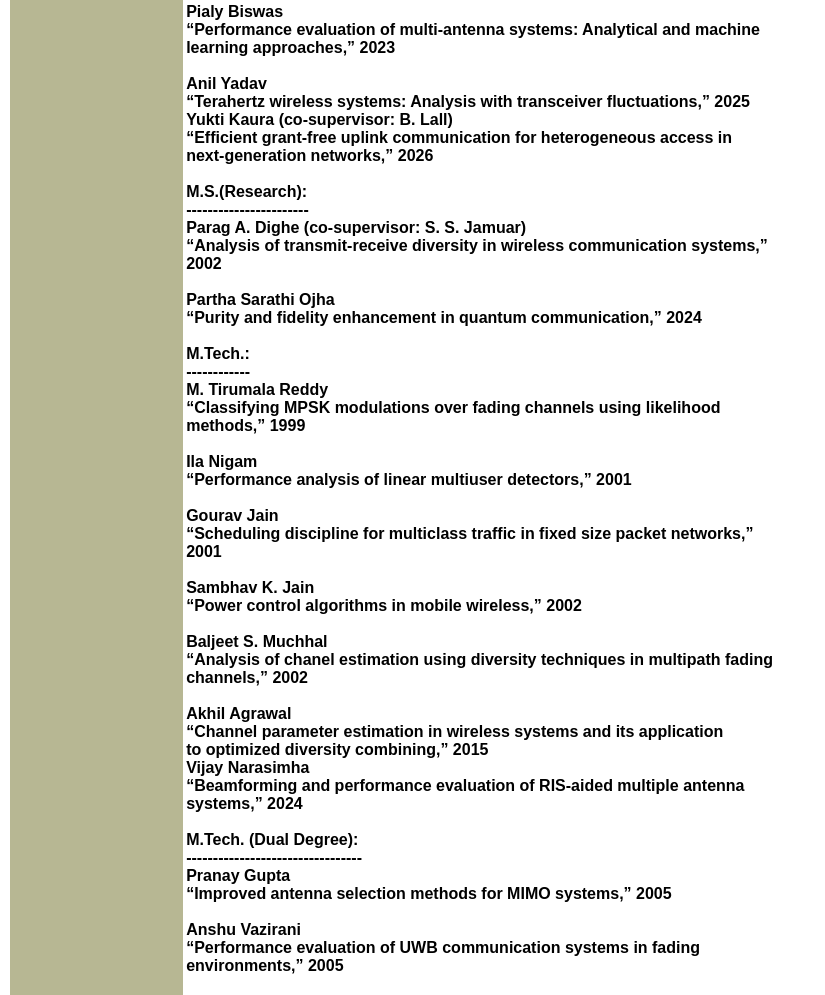
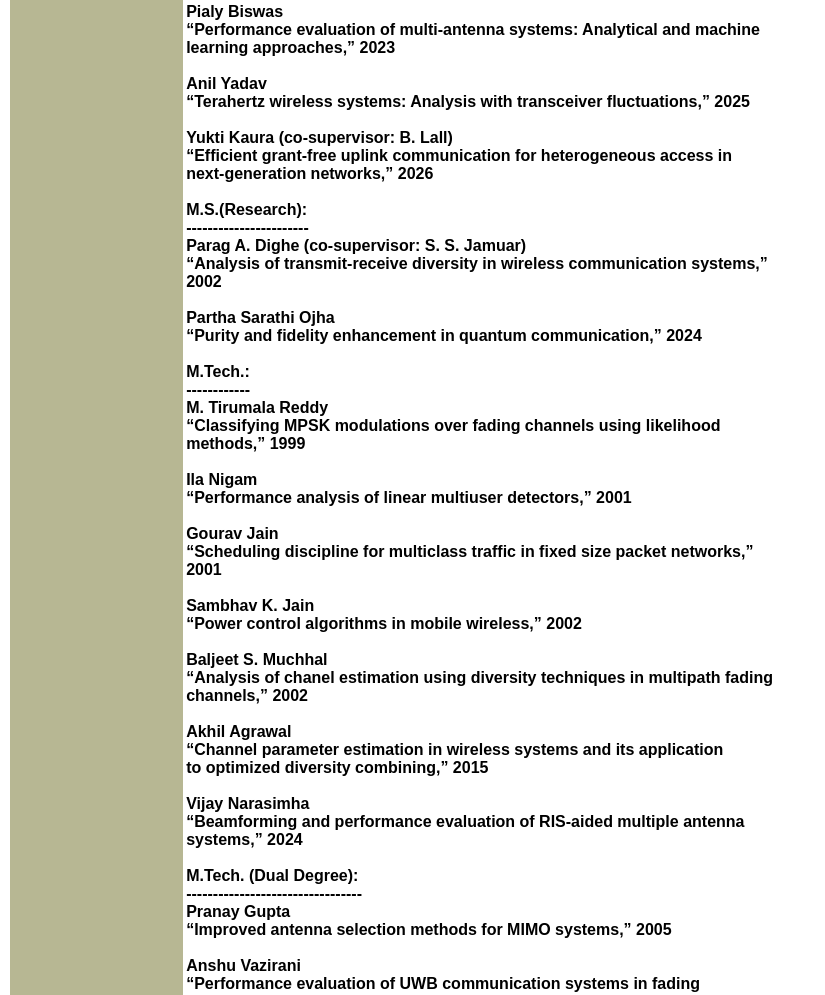
Before and after one commit to ranjankmallik/ranjankmallik.github.io, a plain HTML site: page supv.htm in a window 1280 px wide. Shown: the part 1072-2067 px from the top of the page, without its empty margins (0-825 px from the left). Drawn offline with Linux system fonts and the light colour scheme.

Commit message:
Separate Anil and Yukti, Akhil and Vijay supervision entries

```diff
--- a/supv.htm
+++ b/supv.htm
@@ -1056,6 +1056,8 @@ div.WordSection1
     color:black'>“Terahertz wireless systems: Analysis with transceiver fluctuations,”
     2025<o:p></o:p></span></b></p>
     <p class=MsoNormal><b><span style='font-family:"Arial",sans-serif;
+    color:black'><o:p>&nbsp;</o:p></span></b></p>
+    <p class=MsoNormal><b><span style='font-family:"Arial",sans-serif;
     color:black'>Yukti Kaura (co-supervisor: B. Lall)<o:p></o:p></span></b></p>
     <p class=MsoNormal><b><span style='font-family:"Arial",sans-serif;
     color:black'>“Efficient grant-free uplink communication for heterogeneous
@@ -1127,6 +1129,8 @@ div.WordSection1
     application <o:p></o:p></span></b></p>
     <p class=MsoNormal><b><span style='font-family:"Arial",sans-serif;
     color:black'>to optimized diversity combining,” 2015<o:p></o:p></span></b></p>
+    <p class=MsoNormal><b><span style='font-family:"Arial",sans-serif;
+    color:black'><o:p>&nbsp;</o:p></span></b></p>
     <p class=MsoNormal><b><span style='font-family:"Arial",sans-serif;
     color:black'>Vijay Narasimha <o:p></o:p></span></b></p>
     <p class=MsoNormal><b><span style='font-family:"Arial",sans-serif;
```
